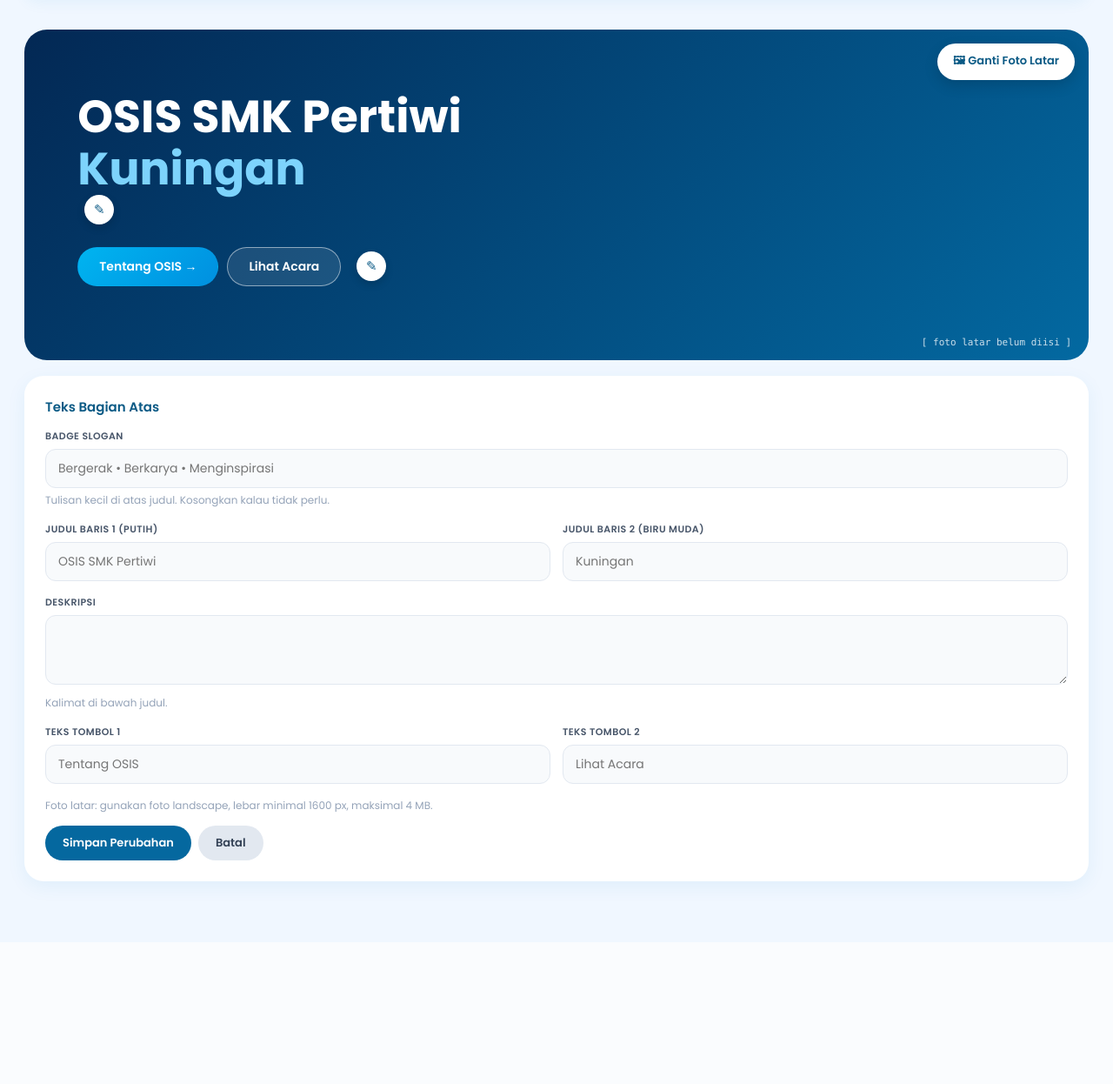
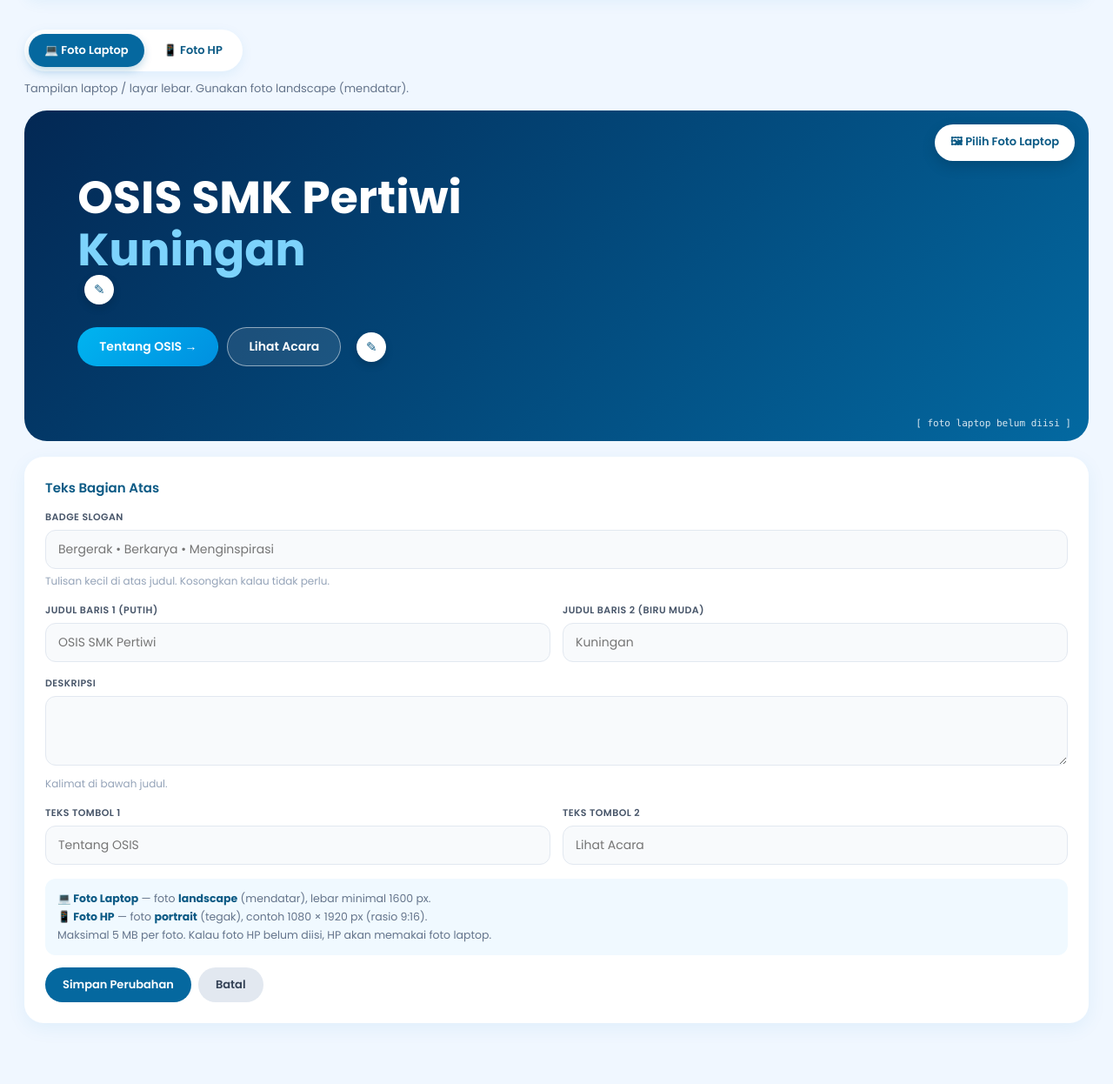
Before and after one commit to alimah1128/e-voting-OSIS, a Laravel app: template resources/views/admin/beranda.blade.php in a window 1280 px wide. Shown: the part 140-1386 px from the top of the page at 87% size. Before the commit the page ends 1170 px from the top, so only its background shows below. Run offline with Laravel 12, Linux system fonts and the light colour scheme; the template is opened without the code that fills it, so the values that code supplies are empty; data comes from the database, SQL or seed files in the repository.

Commit message:
feat: foto hero terpisah untuk laptop (landscape) dan HP (portrait)

```diff
--- a/resources/views/admin/beranda.blade.php
+++ b/resources/views/admin/beranda.blade.php
@@ -3,12 +3,30 @@
 
 @push('styles')
 <style>
+    .mode-tabs { display:inline-flex; gap:4px; padding:5px; background:#fff; border-radius:999px; box-shadow:0 4px 14px rgba(2,132,199,.08); margin-bottom:14px; max-width:100%; }
+    .mode-tabs button { border:none; background:transparent; font-family:inherit; font-size:13px; font-weight:600; color:var(--navy);
+                        padding:9px 18px; border-radius:999px; cursor:pointer; transition:.2s; white-space:nowrap; }
+    .mode-tabs button.on { background:var(--primary); color:#fff; box-shadow:0 4px 10px rgba(5,104,159,.25); }
+    .mode-info { color:#64748b; font-size:13px; margin:-4px 0 14px; line-height:1.6; }
+
     .hero-prev { position:relative; min-height:380px; border-radius:26px; overflow:hidden; color:#fff; padding:70px 5% 50px;
-                 background:linear-gradient(135deg,#032854,#0369a1); background-size:cover; background-position:center; }
+                 background-color:#0369a1; background-image:linear-gradient(135deg,#032854,#0369a1); background-size:cover; background-position:center; background-repeat:no-repeat;
+                 transition:max-width .25s ease; }
     .hero-prev.has-img::before { content:''; position:absolute; inset:0;
                  background:linear-gradient(90deg, rgba(3,40,84,.85) 0%, rgba(7,89,133,.6) 55%, rgba(7,89,133,.35) 100%); }
     .hero-prev > * { position:relative; z-index:1; }
-    .float-btns { position:absolute !important; top:16px; right:16px; display:flex; gap:8px; z-index:2; }
+
+    /* ===== mode HP: pratinjau berbentuk layar HP (portrait) ===== */
+    .hero-prev.hp { width:100%; max-width:340px; min-height:600px; margin:0 auto; padding:64px 20px 26px; border-radius:30px;
+                    display:flex; flex-direction:column; justify-content:flex-end; background-position:center top; box-shadow:0 14px 34px rgba(3,40,84,.22); }
+    .hero-prev.hp.has-img::before { background:linear-gradient(180deg, rgba(3,40,84,.30) 0%, rgba(3,40,84,.55) 40%, rgba(3,40,84,.92) 100%); }
+    .hero-prev.hp .hp-h1 { font-size:30px; }
+    .hero-prev.hp .hp-tag { font-size:13px; }
+    .hero-prev.hp .hp-btns { margin-top:18px; }
+    .hero-prev.hp .hp-btn { padding:9px 16px; font-size:12.5px; }
+    .hero-prev.hp .hint { right:50%; transform:translateX(50%); white-space:nowrap; }
+
+    .float-btns { position:absolute !important; top:16px; right:16px; left:16px; display:flex; gap:8px; justify-content:flex-end; flex-wrap:wrap; z-index:2; }
     .fbtn { background:#fff; color:var(--navy); border:none; border-radius:999px; padding:10px 18px; font-family:inherit; font-size:13px;
             font-weight:600; cursor:pointer; box-shadow:0 6px 16px rgba(0,0,0,.15); }
     .fbtn.danger { color:#b91c1c; }
@@ -23,10 +41,19 @@
     .hp-btn.p { background:linear-gradient(135deg,#00b4f0,#0090e0); border-color:transparent; }
     .pen { width:34px; height:34px; border-radius:50%; border:none; background:#fff; color:var(--navy); cursor:pointer; font-size:15px;
            display:inline-flex; align-items:center; justify-content:center; box-shadow:0 4px 10px rgba(0,0,0,.15); vertical-align:middle; margin-left:8px; }
-    .hint { position:absolute !important; right:20px; bottom:14px; font-family:ui-monospace,Menlo,monospace; font-size:11px; opacity:.8; }
+    .hint { position:absolute !important; right:20px; bottom:14px; font-family:ui-monospace,Menlo,monospace; font-size:11px; opacity:.85; text-align:center; }
     .edit-card { margin-top:18px; }
     .edit-card h3 { margin-bottom:14px; }
-    @media (max-width:760px){ .hero-prev { padding:70px 6% 44px; min-height:340px; } }
+    .foto-note { color:#64748b; font-size:12.5px; line-height:1.7; background:#f0f9ff; border-radius:12px; padding:12px 14px; margin-bottom:14px; }
+    .foto-note b { color:var(--navy); }
+    @media (max-width:760px){
+        .hero-prev { padding:72px 6% 40px; min-height:340px; border-radius:22px; }
+        .hero-prev.hp { max-width:100%; min-height:560px; padding:64px 6% 26px; }
+        .float-btns { top:12px; left:12px; right:12px; }
+        .fbtn { padding:9px 14px; font-size:12.5px; }
+        .mode-tabs { display:flex; width:100%; }
+        .mode-tabs button { flex:1; padding:10px 8px; }
+    }
 </style>
 @endpush
 
@@ -35,7 +62,8 @@
         $j1 = $data['hero_judul']  ?? '';
         $j2 = $data['hero_judul2'] ?? '';
         if ($j1 === '' && $j2 === '') { $j1 = 'OSIS SMK Pertiwi'; $j2 = 'Kuningan'; }
-        $foto = $data['hero_foto'] ?? '';
+        $foto = $data['hero_foto'] ?? '';        // foto laptop (landscape)
+        $fotoHp = $data['hero_foto_hp'] ?? '';   // foto HP (portrait)
         $b1 = $data['hero_btn1_teks'] ?? '';
         $b2 = $data['hero_btn2_teks'] ?? '';
     @endphp
@@ -43,13 +71,22 @@
     <form method="POST" action="{{ route('admin.beranda.update') }}" enctype="multipart/form-data">
         @csrf
         <input type="hidden" name="hapus_hero_foto" id="hapusFoto" value="0">
+        <input type="hidden" name="hapus_hero_foto_hp" id="hapusFotoHp" value="0">
         <input type="file" id="heroFile" name="hero_foto" accept="image/*" hidden>
+        <input type="file" id="heroFileHp" name="hero_foto_hp" accept="image/*" hidden>
+
+        {{-- Pilih tampilan yang mau dilihat/diubah: laptop atau HP --}}
+        <div class="mode-tabs" role="tablist" aria-label="Pilih tampilan">
+            <button type="button" id="tabLap" class="on" role="tab" aria-selected="true">💻 Foto Laptop</button>
+            <button type="button" id="tabHp" role="tab" aria-selected="false">📱 Foto HP</button>
+        </div>
+        <p class="mode-info" id="modeInfo"></p>
 
         {{-- Pratinjau hero (sama dengan tampilan website) --}}
         <section class="hero-prev {{ $foto ? 'has-img' : '' }}" id="heroPrev"
                  @if($foto) style="background-image:url('{{ app(\App\Services\BlobStorage::class)->url($foto) }}')" @endif>
             <div class="float-btns">
-                <label class="fbtn" for="heroFile">🖼 Ganti Foto Latar</label>
+                <label class="fbtn" for="heroFile" id="btnGanti">🖼 Ganti Foto Laptop</label>
                 <button type="button" class="fbtn danger" id="btnHapus" {!! $foto ? '' : 'hidden' !!}>Hapus Foto</button>
             </div>
 
@@ -97,7 +134,11 @@
                     <input type="text" id="hero_btn2_teks" name="hero_btn2_teks" value="{{ old('hero_btn2_teks', $data['hero_btn2_teks'] ?? '') }}" placeholder="Lihat Acara"></div>
             </div>
 
-            <small style="color:#94a3b8;font-size:12px;display:block;margin-bottom:14px">Foto latar: gunakan foto landscape, lebar minimal 1600 px, maksimal 4 MB.</small>
+            <div class="foto-note">
+                <b>💻 Foto Laptop</b> &mdash; foto <b>landscape</b> (mendatar), lebar minimal 1600 px.<br>
+                <b>📱 Foto HP</b> &mdash; foto <b>portrait</b> (tegak), contoh 1080 &times; 1920 px (rasio 9:16).<br>
+                Maksimal 5 MB per foto. Kalau foto HP belum diisi, HP akan memakai foto laptop.
+            </div>
 
             <div class="actions">
                 <button class="btn btn-primary" type="submit">Simpan Perubahan</button>
@@ -111,7 +152,7 @@
 <script>
     (function () {
         var $ = function (id) { return document.getElementById(id); };
-        var prev = $('heroPrev'), file = $('heroFile');
+        var prev = $('heroPrev');
 
         function teks(inputId, targetId, fallback, akhiran, sembunyiKosong, wrapId) {
             var inp = $(inputId), tgt = $(targetId);
@@ -146,29 +187,63 @@
             });
         });
 
-        // foto latar: pratinjau langsung
-        file.addEventListener('change', function () {
-            if (!file.files || !file.files[0]) return;
-            var r = new FileReader();
-            r.onload = function (e) {
-                prev.style.backgroundImage = "url('" + e.target.result + "')";
-                prev.classList.add('has-img');
-                $('hapusFoto').value = '0';
-                $('btnHapus').hidden = false;
-                $('pvHint').hidden = true;
-            };
-            r.readAsDataURL(file.files[0]);
+        // ===== foto latar: dua foto (laptop & HP) dengan pratinjau langsung =====
+        var M = {
+            lap: { file: $('heroFile'),   flag: $('hapusFoto'),   url: @json($foto   ? asset('storage/'.$foto)   : null), nama: 'Laptop',
+                   info: 'Tampilan laptop / layar lebar. Gunakan foto landscape (mendatar).' },
+            hp:  { file: $('heroFileHp'), flag: $('hapusFotoHp'), url: @json($fotoHp ? asset('storage/'.$fotoHp) : null), nama: 'HP',
+                   info: 'Tampilan HP. Gunakan foto portrait (tegak) supaya pas di layar HP.' }
+        };
+        var mode = 'lap';
+
+        function gambar() {
+            var m = M[mode];
+            var tampil = m.url || (mode === 'hp' ? M.lap.url : null);   // HP tanpa foto sendiri -> pakai foto laptop
+            prev.classList.toggle('hp', mode === 'hp');
+            prev.style.backgroundImage = tampil ? "url('" + tampil + "')" : '';
+            prev.classList.toggle('has-img', !!tampil);
+
+            $('btnGanti').setAttribute('for', m.file.id);
+            $('btnGanti').textContent = '🖼 ' + (m.url ? 'Ganti' : 'Pilih') + ' Foto ' + m.nama;
+            $('btnHapus').hidden = !m.url;
+
+            var hint = $('pvHint');
+            hint.hidden = !!tampil;
+            hint.textContent = '[ foto ' + m.nama.toLowerCase() + ' belum diisi ]';
+
+            $('tabLap').classList.toggle('on', mode === 'lap'); $('tabLap').setAttribute('aria-selected', mode === 'lap');
+            $('tabHp').classList.toggle('on', mode === 'hp');   $('tabHp').setAttribute('aria-selected', mode === 'hp');
+            $('modeInfo').textContent = m.info + (mode === 'hp' && !m.url && M.lap.url ? ' (Belum ada foto HP, sementara memakai foto laptop.)' : '');
+        }
+
+        $('tabLap').addEventListener('click', function () { mode = 'lap'; gambar(); });
+        $('tabHp').addEventListener('click',  function () { mode = 'hp';  gambar(); });
+
+        ['lap', 'hp'].forEach(function (k) {
+            M[k].file.addEventListener('change', function () {
+                var f = M[k].file;
+                if (!f.files || !f.files[0]) return;
+                var r = new FileReader();
+                r.onload = function (e) {
+                    M[k].url = e.target.result;
+                    M[k].flag.value = '0';
+                    mode = k;           // langsung pindah ke tampilan yang barusan diganti
+                    gambar();
+                };
+                r.readAsDataURL(f.files[0]);
+            });
         });
 
-        // hapus foto latar
+        // hapus foto pada tampilan yang sedang dibuka
         $('btnHapus').addEventListener('click', function () {
-            $('hapusFoto').value = '1';
-            file.value = '';
-            prev.style.backgroundImage = '';
-            prev.classList.remove('has-img');
-            $('btnHapus').hidden = true;
-            $('pvHint').hidden = false;
+            var m = M[mode];
+            m.flag.value = '1';
+            m.file.value = '';
+            m.url = null;
+            gambar();
         });
+
+        gambar();
     })();
 </script>
 @endpush
```
Also changed, not shown: app/Http/Controllers/Admin/PengaturanController.php (+8 -2 lines), resources/views/landing/index.blade.php (+12 -2 lines).
